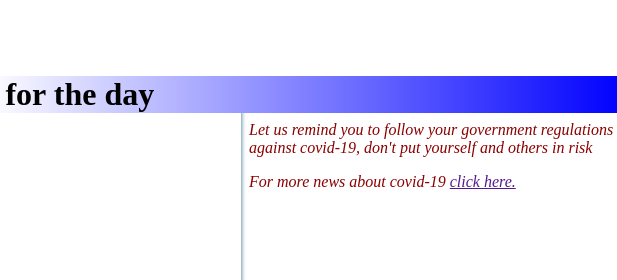
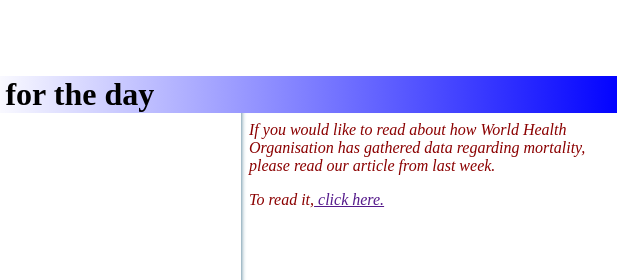
Before and after one commit to stechermichal/web-design-stecher-suleiman-zabadi, a plain HTML site: page index.html in a window 1280 px wide. Shown: the part 1780-2060 px from the top of the page, 663-1280 px from the left. Drawn offline with Linux system fonts and the light colour scheme; a web font is replaced by a local one.

Commit message:
Third lesson assignment, changed contents of <aside> to be relevant to the corresponding article.

```diff
--- a/index.html
+++ b/index.html
@@ -122,8 +122,9 @@
         <section >
             <h2>Our selection for the day</h2>
             <aside>
-                <p>Let us remind you to follow your government regulations against covid-19, don't put yourself and others in risk </p>
-                <p> For more news about covid-19 <a href=""> click here.</a> </p>
+                <p>If you would like to read about how World Health Organisation has gathered data regarding mortality,
+                    please read our article from last week.</p>
+                <p>To read it,<a href=""> click here.</a> </p>
             </aside>
             <article class="special_article" itemscope itemtype="https://schema.org/Article">
                 <h3 itemprop="headline">Coronavirus: Europe surpasses 1 million COVID deaths, WHO says</h3>
```
